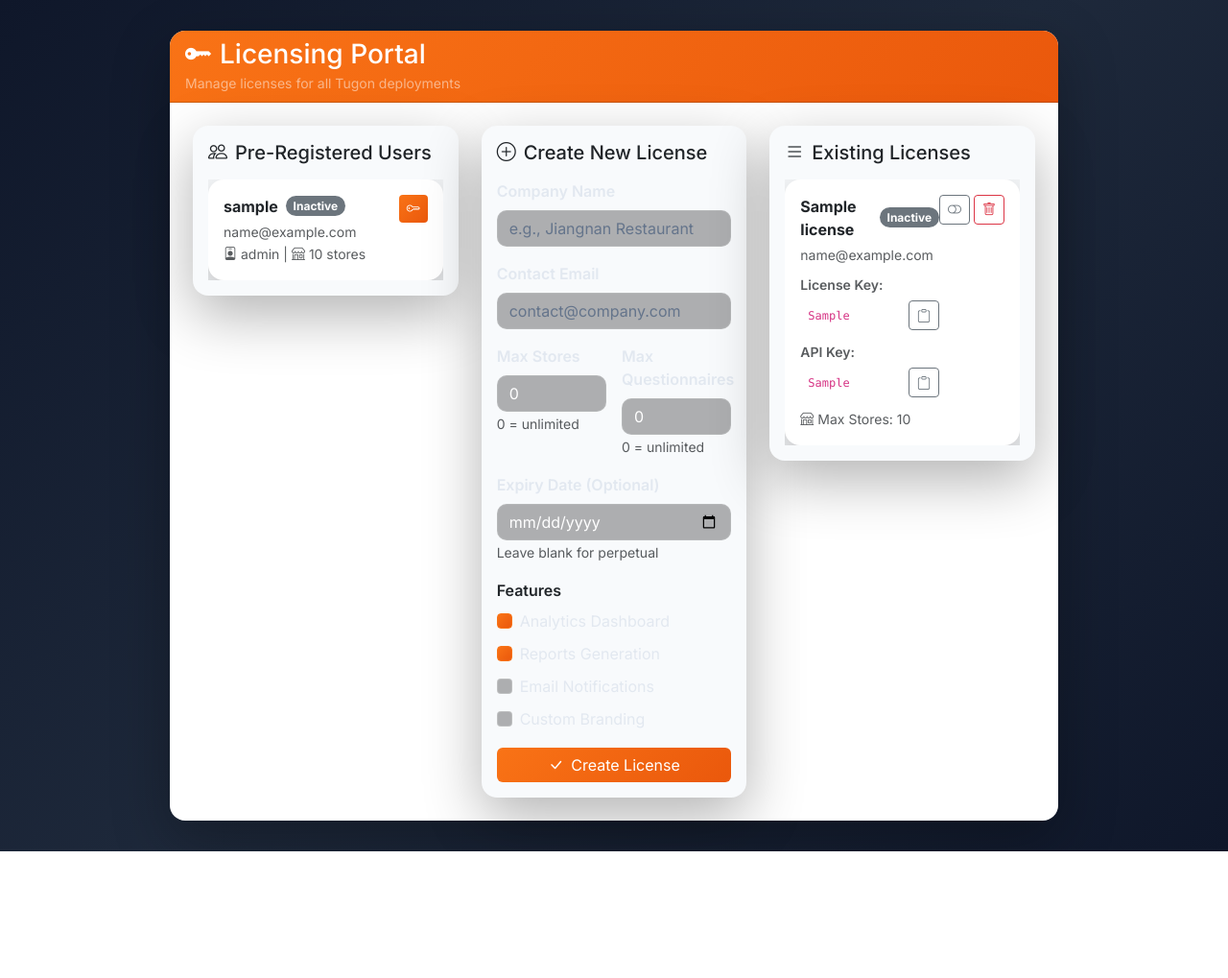
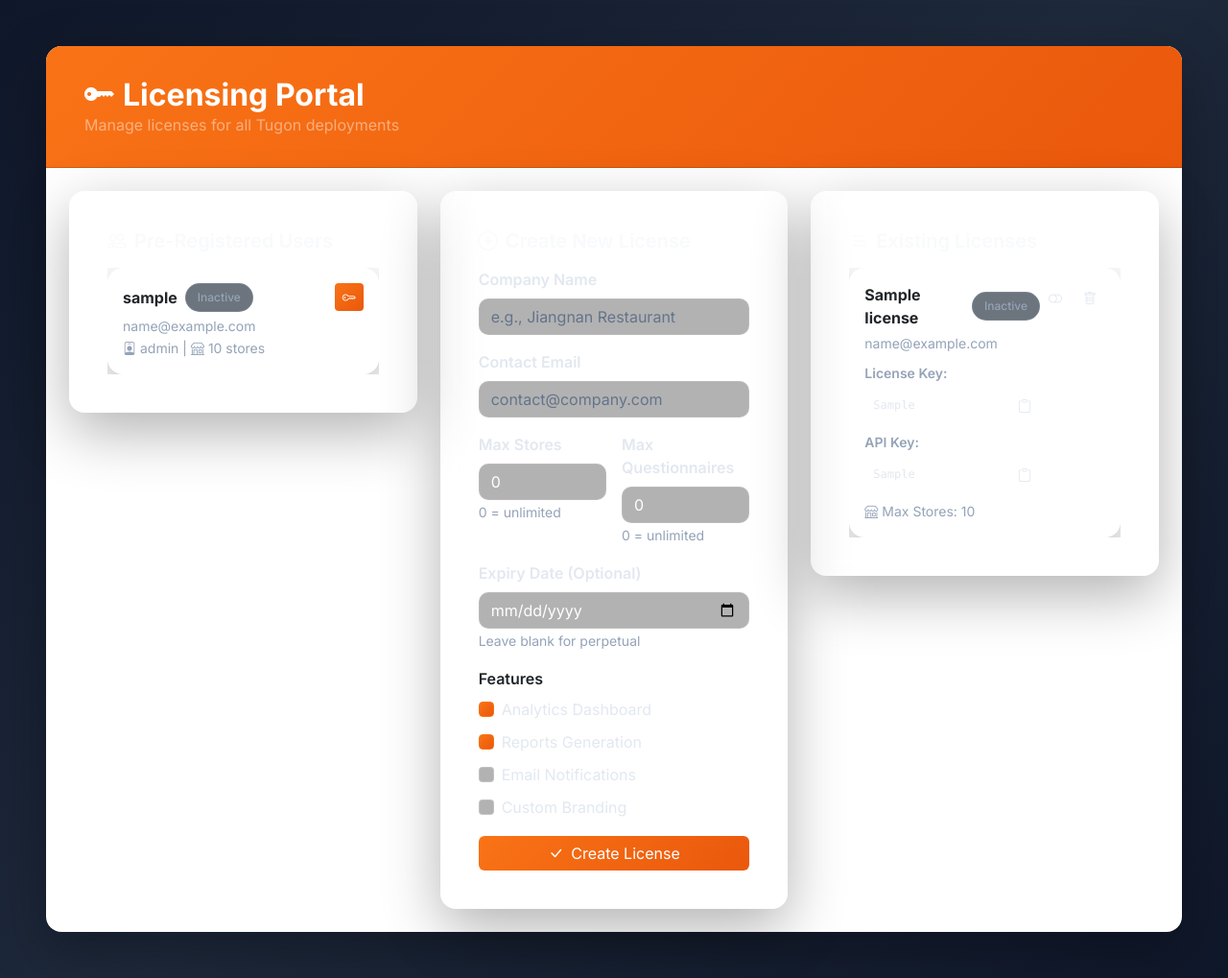
Before and after one commit to lorenzojacinto08-ux/feedback_system, a Flask app: template templates/licensing/index.html in a window 1280 px wide. Shown: the whole page at 96% size. Before the commit the page ends 887 px from the top, so only its background shows below. Run offline with Flask 3, Linux system fonts and the light colour scheme; the template is opened without the code that fills it: most values are stand-ins (such as "Sample title", 1, 10 or a date in 2020).

Commit message:
Improve UI to use full page width with better styling (CSS/layout only, no internal changes)

```diff
--- a/templates/licensing/index.html
+++ b/templates/licensing/index.html
@@ -40,7 +40,6 @@
         body {
             background: linear-gradient(135deg, var(--neutral-900) 0%, var(--neutral-800) 50%, var(--neutral-900) 100%);
             min-height: 100vh;
-            padding: 2rem 0;
             font-family: 'Inter', -apple-system, BlinkMacSystemFont, "Segoe UI", Roboto, "Helvetica Neue", Arial, sans-serif;
             color: var(--neutral-100);
         }
@@ -49,6 +48,28 @@
             border-radius: 16px;
             border: none;
             box-shadow: 0 20px 60px rgba(0, 0, 0, 0.3);
+        }
+
+        .container-fluid {
+            padding: 3rem;
+        }
+
+        .card-body {
+            padding: 2.5rem;
+        }
+
+        .card-header {
+            padding: 2rem 2.5rem;
+        }
+
+        .card-header h3 {
+            font-size: 2rem;
+            font-weight: 700;
+        }
+
+        .card-header small {
+            font-size: 1rem;
+            opacity: 0.9;
         }
 
         .card-header {
@@ -100,12 +121,95 @@
         .form-label, .form-check-label {
             color: var(--neutral-300);
         }
+
+        .card-title {
+            font-size: 1.25rem;
+            font-weight: 600;
+            color: var(--neutral-100);
+        }
+
+        code {
+            background: rgba(0, 0, 0, 0.4);
+            border: 1px solid rgba(255, 255, 255, 0.1);
+            color: var(--neutral-300);
+            padding: 0.5rem 0.75rem;
+            border-radius: 8px;
+            font-size: 0.8rem;
+        }
+
+        .alert {
+            border: 1px solid rgba(255, 255, 255, 0.1);
+            background: rgba(0, 0, 0, 0.3);
+            color: white;
+        }
+
+        .alert-success {
+            background: rgba(34, 197, 94, 0.15);
+            border-color: rgba(34, 197, 94, 0.3);
+            color: #4ade80;
+        }
+
+        .alert-danger {
+            background: rgba(239, 68, 68, 0.15);
+            border-color: rgba(239, 68, 68, 0.3);
+            color: #f87171;
+        }
+
+        .border-0[style*="background: var(--neutral-100)"],
+        .border-0[style*="background: white"] {
+            background: rgba(255, 255, 255, 0.05) !important;
+            border: 1px solid rgba(255, 255, 255, 0.1);
+            backdrop-filter: blur(10px);
+        }
+
+        .border-0[style*="background: white"] {
+            background: rgba(255, 255, 255, 0.03) !important;
+        }
+
+        .btn-outline-secondary, .btn-outline-success, .btn-outline-danger {
+            border-color: rgba(255, 255, 255, 0.2);
+            color: var(--neutral-300);
+        }
+
+        .btn-outline-secondary:hover,
+        .btn-outline-success:hover,
+        .btn-outline-danger:hover {
+            background: rgba(255, 255, 255, 0.1);
+            color: white;
+        }
+
+        .bg-white {
+            background: rgba(255, 255, 255, 0.03) !important;
+            color: var(--neutral-300);
+        }
+
+        .text-muted {
+            color: var(--neutral-400) !important;
+        }
+
+        .badge {
+            padding: 0.5rem 0.75rem;
+            border-radius: 8px;
+            font-weight: 500;
+        }
+
+        .badge.bg-success {
+            background: rgba(34, 197, 94, 0.2);
+            color: #4ade80;
+            border: 1px solid rgba(34, 197, 94, 0.3);
+        }
+
+        .badge.bg-secondary {
+            background: rgba(148, 163, 184, 0.2);
+            color: var(--neutral-400);
+            border: 1px solid rgba(148, 163, 184, 0.3);
+        }
     </style>
 </head>
 <body>
-    <div class="container">
-        <div class="row justify-content-center">
-            <div class="col-12 col-lg-10">
+    <div class="container-fluid">
+        <div class="row">
+            <div class="col-12">
                 <div class="card">
                     <div class="card-header">
                         <h3 class="mb-0"><i class="bi bi-key-fill me-2"></i>Licensing Portal</h3>
```
